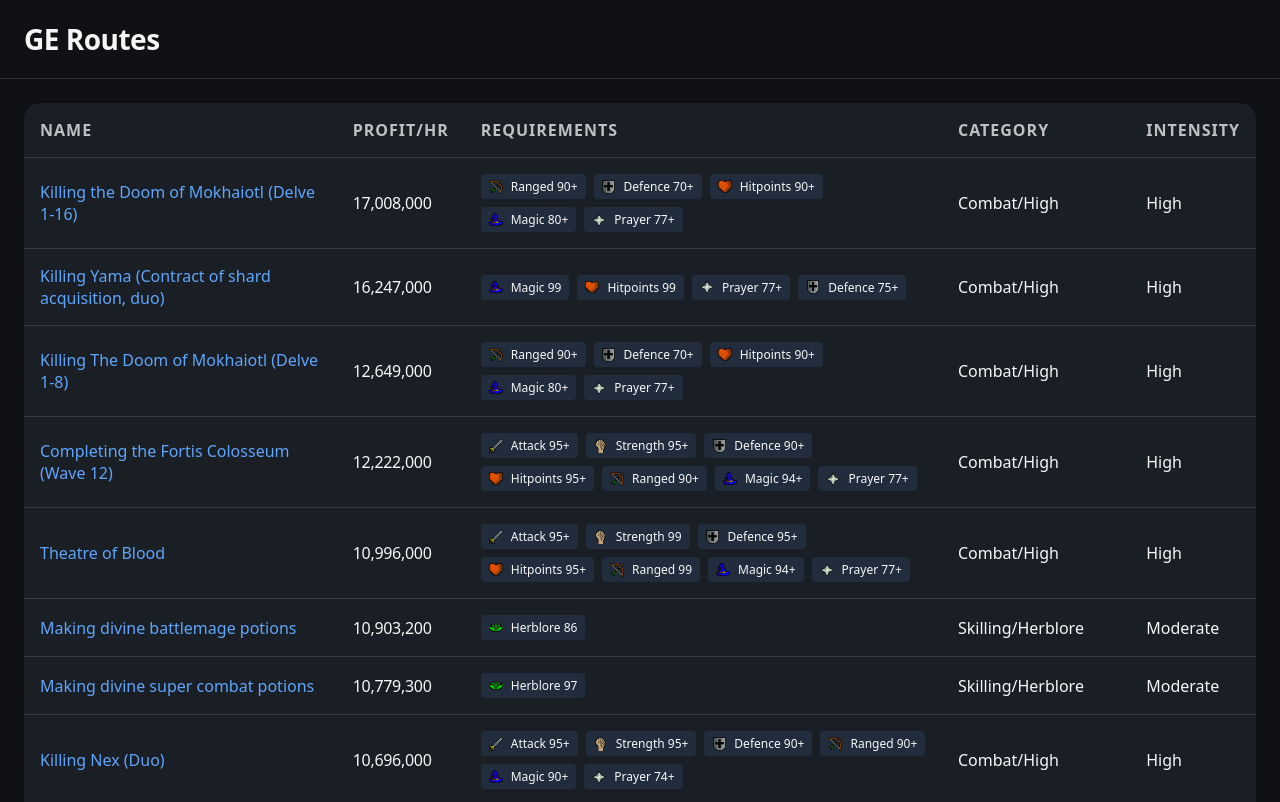
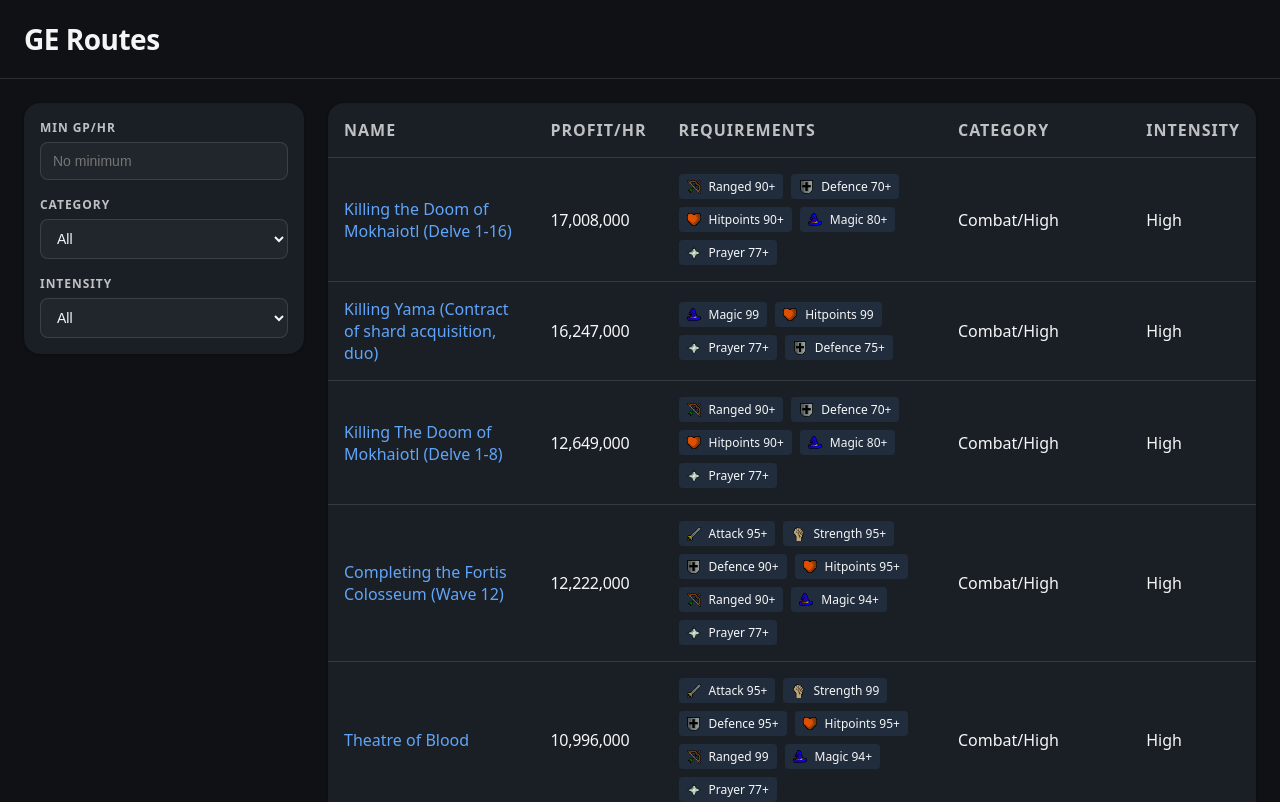
Before and after one commit to kevinsctfries/GE-Routes, a React (Vite) app in the folder ge-routes/: page / in a window 1280 px wide. Shown: the top 802 px of the page. Built offline with nearby package versions, Linux system fonts and the light colour scheme; the HTML template or start-up script is replaced by a standard one.

Commit message:
feat: add filter sidebar and layout restructure

```diff
--- a/ge-routes/src/App.css
+++ b/ge-routes/src/App.css
@@ -16,6 +16,7 @@ html,
 body {
   background: var(--bg);
   color: var(--text);
+  margin: 0;
 }
 
 .app-container {
@@ -36,10 +37,17 @@ body {
 
   & main {
     flex: 1;
+
+    display: flex;
+    gap: 24px;
+
     padding: 24px;
+
     max-width: 1400px;
     width: 100%;
     margin: 0 auto;
+
+    align-items: flex-start;
 
     & p {
       color: var(--muted);
@@ -47,4 +55,19 @@ body {
       letter-spacing: -0.2px;
     }
   }
+
+  & .sidebar {
+    width: 280px;
+    flex-shrink: 0;
+
+    position: sticky;
+    top: 24px;
+
+    align-self: flex-start;
+  }
+
+  & .content {
+    flex: 1;
+    min-width: 0;
+  }
 }
--- a/ge-routes/src/App.jsx
+++ b/ge-routes/src/App.jsx
@@ -1,5 +1,6 @@
 import { useEffect, useState, useMemo } from "react";
 import Table from "./components/Table";
+import Filters from "./components/Filters";
 
 import "./App.css";
 
@@ -7,13 +8,17 @@ export default function App() {
   const [data, setData] = useState([]);
   const [loading, setLoading] = useState(true);
 
+  const [minProfit, setMinProfit] = useState("");
+  const [category, setCategory] = useState("all");
+  const [intensity, setIntensity] = useState("all");
+
   useEffect(() => {
     async function load() {
       try {
         setLoading(true);
 
         const res = await fetch("/data.json", {
-          cache: "force-cache"
+          cache: "force-cache",
         });
         const json = await res.json();
 
@@ -29,22 +34,38 @@ export default function App() {
     load();
   }, []);
 
-  const filtered = useMemo(
-    () => data
-      .filter(x => {
-        const profit = Number(x.profit) || 0;
-        return profit >= 0;
-      })
-      .sort((a, b) => (Number(b.profit) || 0) - (Number(a.profit) || 0)),
-    [data]
-  );
+  const filtered = data
+    .filter(x => {
+      const profit = Number(x.profit) || 0;
+      const minProfitNum = minProfit ? Number(minProfit) : 0;
+
+      if (profit < minProfitNum) return false;
+      if (category !== "all" && x.category !== category) return false;
+      if (intensity !== "all" && x.intensity !== intensity) return false;
+
+      return true;
+    })
+    .sort((a, b) => (Number(b.profit) || 0) - (Number(a.profit) || 0));
 
   return (
     <div className="app-container">
       <header className="header">GE Routes</header>
 
-      <main>
-        {loading ? <p>Loading money makers...</p> : <Table data={filtered} />}
+      <main className="layout">
+        <aside className="sidebar">
+          <Filters
+            minProfit={minProfit}
+            setMinProfit={setMinProfit}
+            category={category}
+            setCategory={setCategory}
+            intensity={intensity}
+            setIntensity={setIntensity}
+          />
+        </aside>
+
+        <section className="content">
+          {loading ? <p>Loading...</p> : <Table data={filtered} />}
+        </section>
       </main>
     </div>
   );
--- /dev/null
+++ b/ge-routes/src/components/Filters.css
@@ -0,0 +1,59 @@
+.filters {
+  display: flex;
+  flex-direction: column;
+  gap: 1rem;
+
+  padding: 1rem;
+
+  background: var(--secondary-bg);
+  border-radius: 1rem;
+
+  box-shadow: 0 1px 3px rgba(0, 0, 0, 0.25);
+
+  & .filter-group {
+    display: flex;
+    flex-direction: column;
+    gap: 0.375rem;
+
+    min-width: 10rem;
+  }
+
+  & label {
+    font-size: 0.75rem;
+    font-weight: 600;
+    letter-spacing: 0.08em;
+    text-transform: uppercase;
+    color: var(--muted);
+  }
+
+  & input,
+  & select {
+    background: rgba(255, 255, 255, 0.03);
+    color: var(--text);
+
+    border: 1px solid var(--border);
+    border-radius: 0.5rem;
+
+    padding: 0.625rem 0.75rem;
+
+    font-size: 0.875rem;
+    font-weight: 500;
+
+    outline: none;
+  }
+
+  & input:hover,
+  & select:hover {
+    border-color: rgba(255, 255, 255, 0.2);
+  }
+
+  & input:focus,
+  & select:focus {
+    border-color: var(--blue);
+    background: rgba(255, 255, 255, 0.05);
+  }
+
+  & select {
+    cursor: pointer;
+  }
+}
--- /dev/null
+++ b/ge-routes/src/components/Filters.jsx
@@ -0,0 +1,44 @@
+import "./Filters.css";
+
+export default function Filters({
+  minProfit,
+  setMinProfit,
+  category,
+  setCategory,
+  intensity,
+  setIntensity,
+}) {
+  return (
+    <div className="filters">
+      <div className="filter-group">
+        <label>Min GP/hr</label>
+        <input
+          type="number"
+          value={minProfit}
+          onChange={e => setMinProfit(e.target.value)}
+          placeholder="No minimum"
+        />
+      </div>
+
+      <div className="filter-group">
+        <label>Category</label>
+        <select value={category} onChange={e => setCategory(e.target.value)}>
+          <option value="all">All</option>
+          <option value="Combat/High">Combat/High</option>
+          <option value="Skilling">Skilling</option>
+          <option value="Misc">Misc</option>
+        </select>
+      </div>
+
+      <div className="filter-group">
+        <label>Intensity</label>
+        <select value={intensity} onChange={e => setIntensity(e.target.value)}>
+          <option value="all">All</option>
+          <option value="Low">Low</option>
+          <option value="Medium">Medium</option>
+          <option value="High">High</option>
+        </select>
+      </div>
+    </div>
+  );
+}
```
